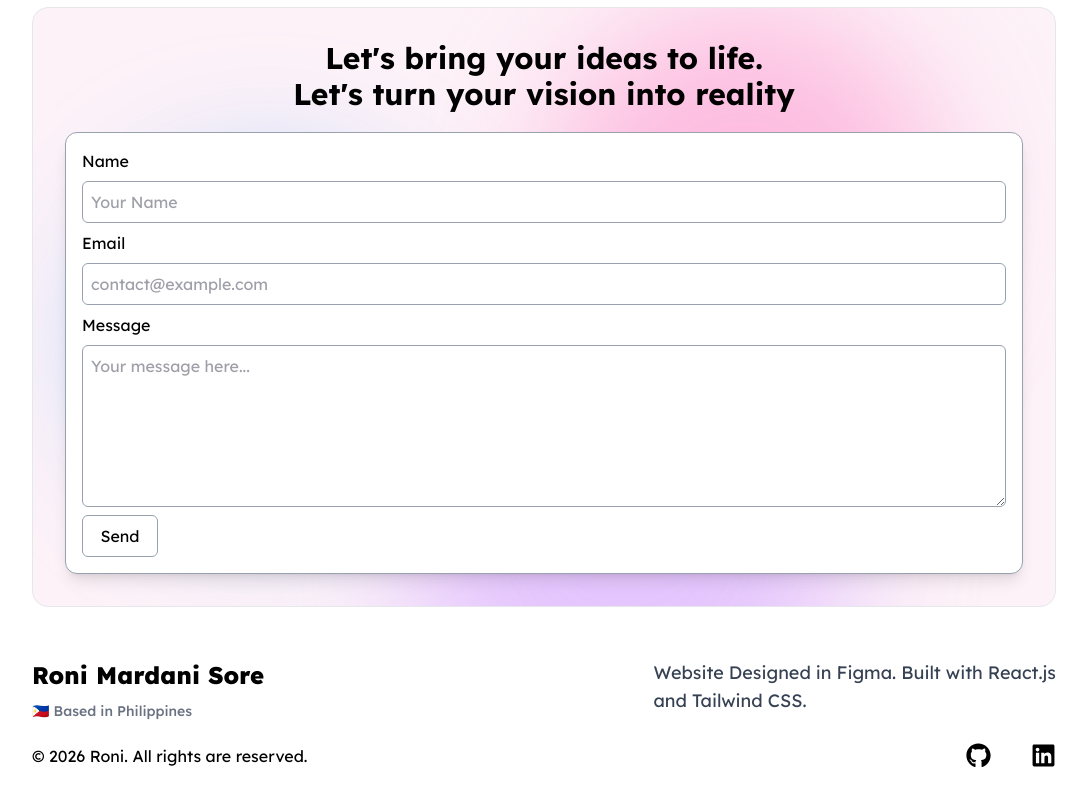
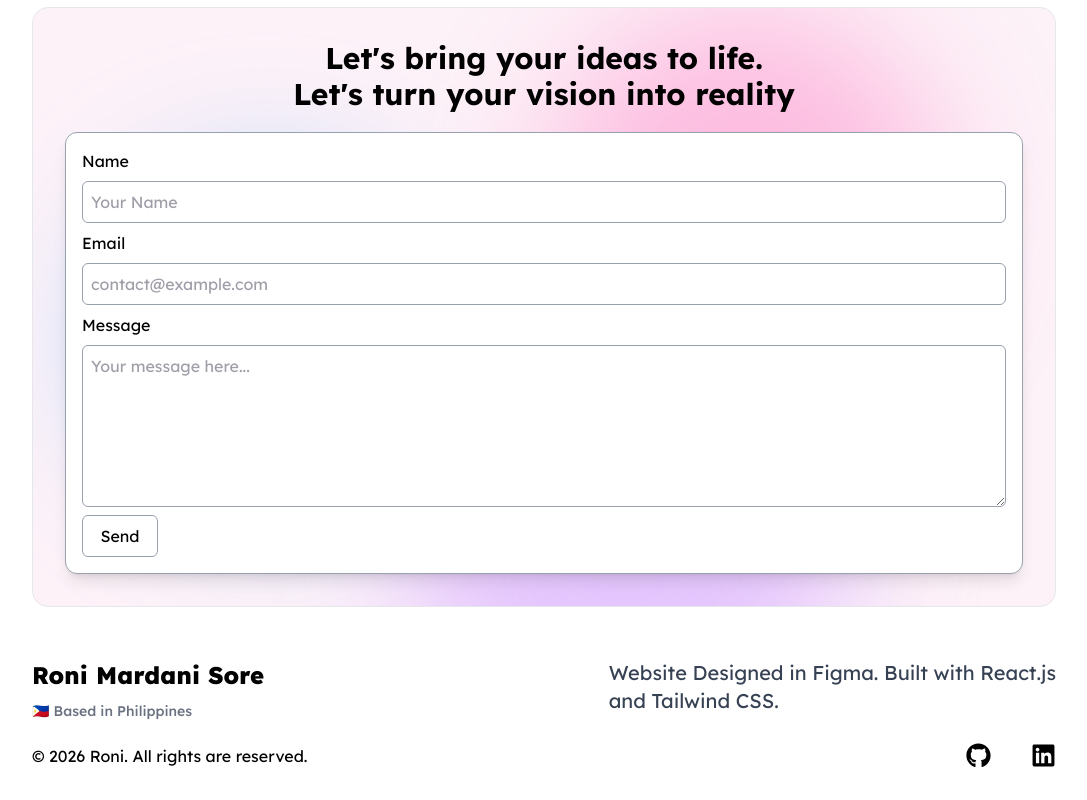
Before and after one commit to gosei128/Personal-Portfolio, a React (Vite) app: page / in a window 1280 px wide. Shown: the part 1893-2693 px from the top of the page, without its empty margins (96-1183 px from the left). Built offline with nearby package versions, Linux system fonts and the light colour scheme; what tailwindcss-motion would draw is missing.

Commit message:
fix: gradient colors

```diff
--- a/src/components/Projects.jsx
+++ b/src/components/Projects.jsx
@@ -205,7 +205,7 @@ const Projects = ({ theme, lightMode, darkMode }) => {
                   />
                   <button
                     type="submit"
-                    className="w-full py-2 bg-gradient-to-r from-purple-500 to-black hover:from-purple-600 hover:to-pink-600 dark:from-purple-600 dark:to-pink-600 dark:hover:from-purple-500 dark:hover:to-pink-500 text-white font-semibold rounded-lg text-xs transition-all shadow-md shadow-pink-500/10 cursor-pointer active:scale-95 duration-100"
+                    className="w-full py-2 bg-gradient-to-r from-purple-500 to-pink-500 hover:from-purple-600 hover:to-pink-600 dark:from-purple-600 dark:to-pink-600 dark:hover:from-purple-500 dark:hover:to-pink-500 text-white font-semibold rounded-lg text-xs transition-all shadow-md shadow-pink-500/10 cursor-pointer active:scale-95 duration-100"
                   >
                     Submit
                   </button>
--- a/src/components/partials/Footer.jsx
+++ b/src/components/partials/Footer.jsx
@@ -15,7 +15,7 @@ export const Footer = () => {
                   🇵🇭 Based in Philippines
                 </span>
               </h1>
-              <p className="text-xl md:text-lg text-gray-700">
+              <p className="text-xs md:text-sm tablet:text-xl text-gray-700">
                 Website Designed in Figma. Built with React.js <br /> and
                 Tailwind CSS.
               </p>
```
